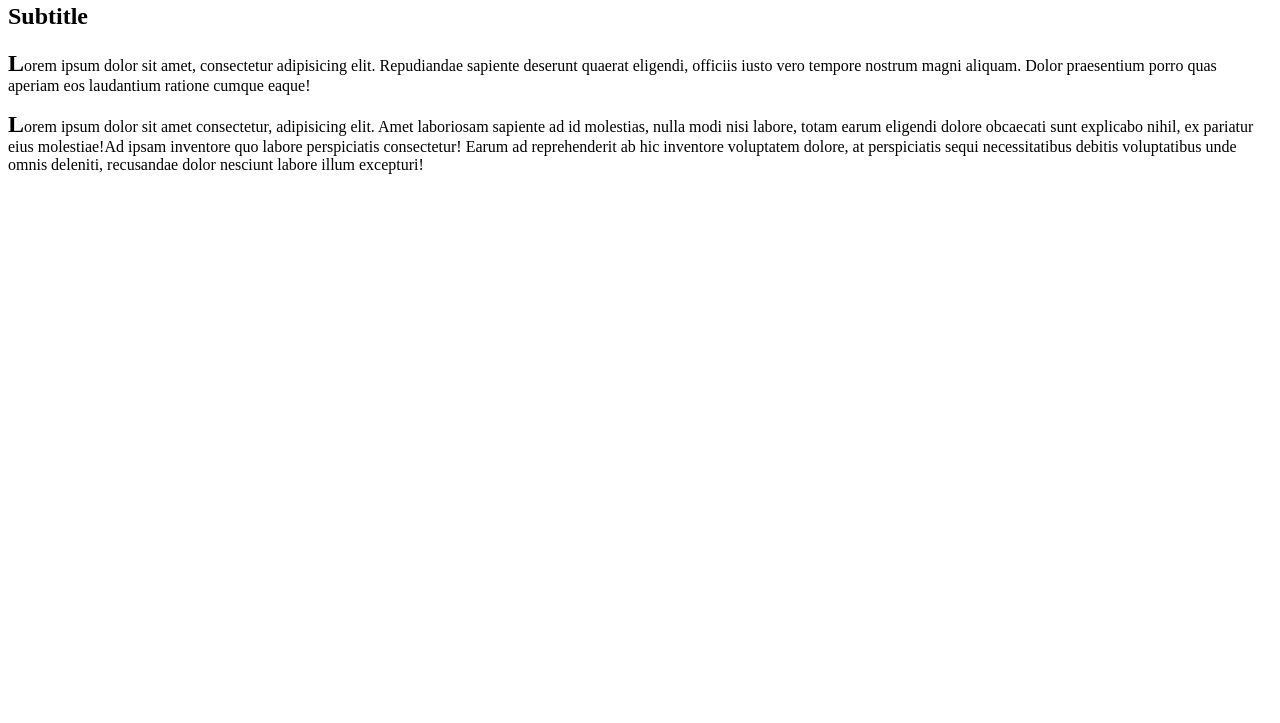
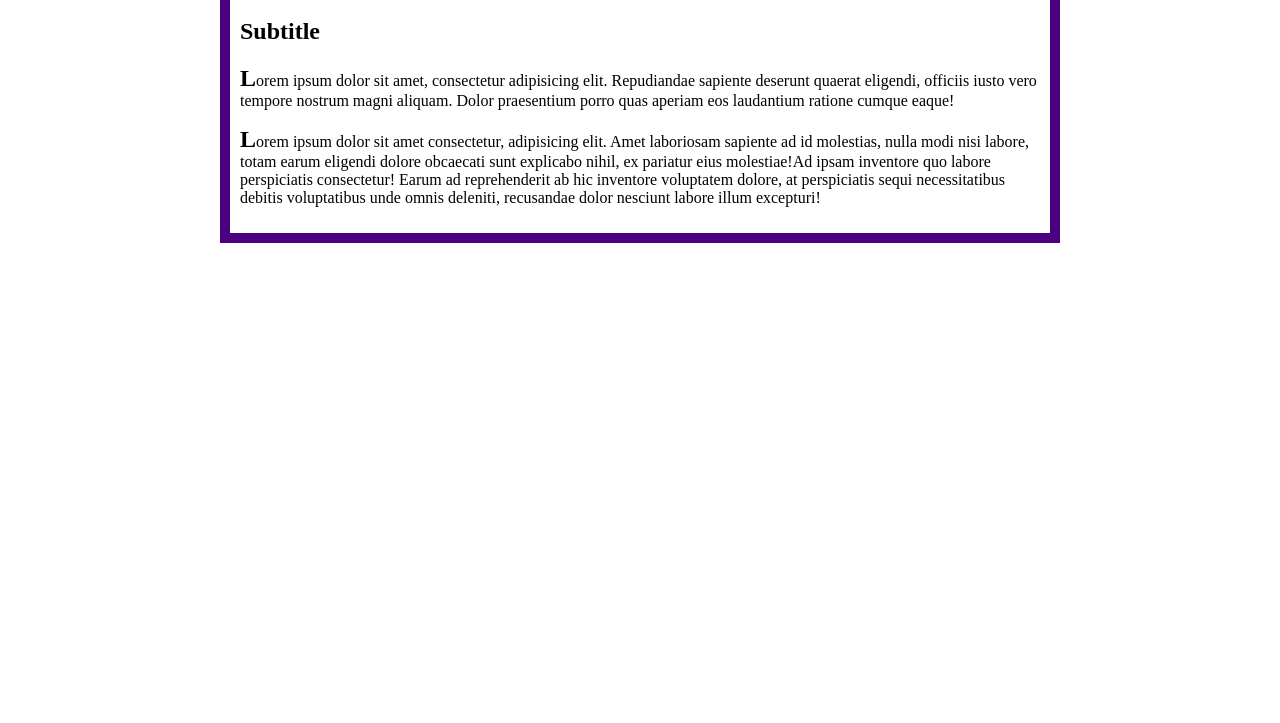
Before and after one commit to Akalyptos7/JSDAY1, a plain HTML site: page index.html in a window 1280 px wide. Shown: the part 77-800 px from the top of the page. Drawn offline with Linux system fonts and the light colour scheme.

Commit message:
[ STEP 4 ] Creating container and centering

```diff
--- a/index.html
+++ b/index.html
@@ -8,12 +8,15 @@
     <title>Document</title>
 </head>
 <body>
+<section class="container">
 
     <h1>JS <span id="title-part">Sheet</span></h1>
     <h2>Subtitle</h2>
-    <!-- lorem*3 -->
     <p><span class="capital">L</span>orem ipsum dolor sit amet, consectetur adipisicing elit. Repudiandae sapiente deserunt quaerat eligendi, officiis iusto vero tempore nostrum magni aliquam. Dolor praesentium porro quas aperiam eos laudantium ratione cumque eaque!</p>
     <p><span class="capital">L</span>orem ipsum dolor sit amet consectetur, adipisicing elit. Amet laboriosam sapiente ad id molestias, nulla modi nisi labore, totam earum eligendi dolore obcaecati sunt explicabo nihil, ex pariatur eius molestiae!Ad ipsam inventore quo labore perspiciatis consectetur! Earum ad reprehenderit ab hic inventore voluptatem dolore, at perspiciatis sequi necessitatibus debitis voluptatibus unde omnis deleniti, recusandae dolor nesciunt labore illum excepturi!</p>
 
+</section>
+    <!-- lorem*3 -->
+
 </body>
 </html>
--- a/mystyle.css
+++ b/mystyle.css
@@ -7,3 +7,13 @@ color: yellowgreen
 font-weight: bold;
 font-size: 24px;
 }
+
+.container {
+    border: 10px solid indigo;
+    padding: 10px;
+    max-width: 800px;
+    margin-left: auto;
+    margin-right: auto;
+    /* margin: margin-top margin-right margin-bottom margin-left */
+    margin: 0 auto 0 auto;
+}
```
